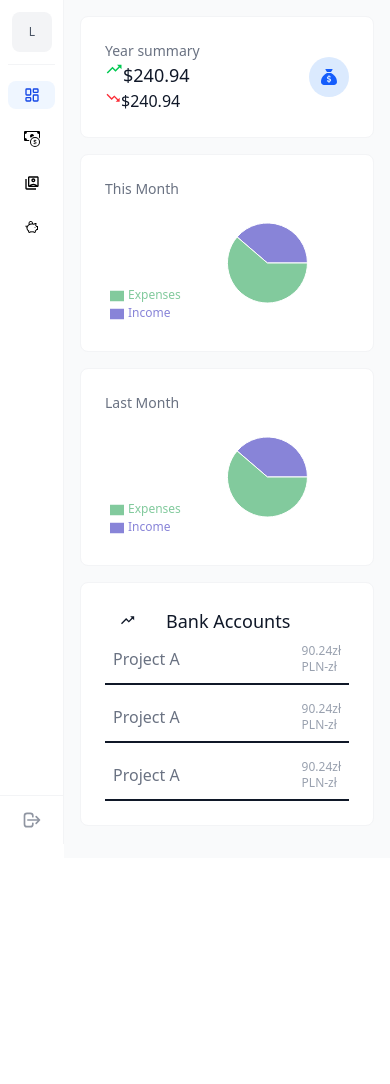
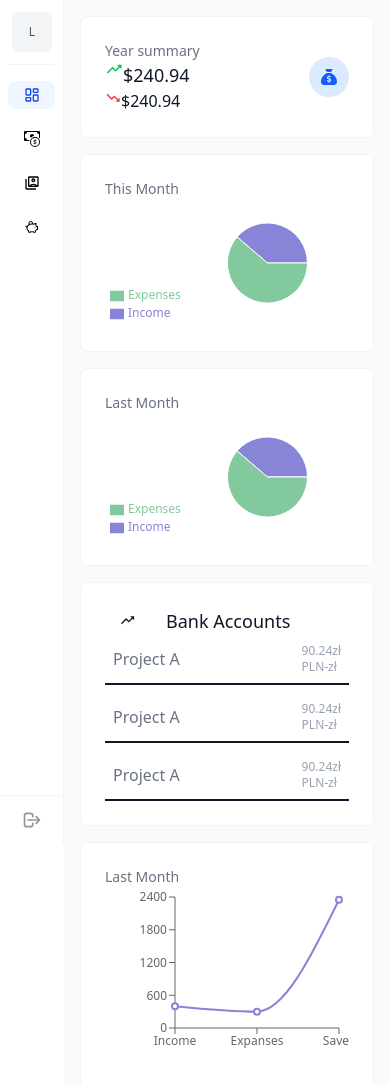
Before and after one commit to Just-Krzysztof/nextjs-budget, a Next.js app: page / in a window 390 px wide. Shown: the top 1084 px of the page. Before the commit the page ends 858 px from the top, so only its background shows below. Built offline with nearby package versions, Linux system fonts and the light colour scheme.

Commit message:
few boxes, and responsive

```diff
--- a/src/app/(dashboard)/page.tsx
+++ b/src/app/(dashboard)/page.tsx
@@ -28,7 +28,7 @@ export default function Home() {
   return (
     <>
       <div className="w-full flex gap-4 flex-col md:flex-row">
-        <article className="rounded-lg border border-gray-100 w-full bg-white p-6 md:w-1/3">
+        <article className="rounded-lg border border-gray-100 w-full bg-white p-6 md:w-1/3 md-h-[200px]">
           <div className="flex items-center justify-between">
             <div>
               <p className="text-sm text-gray-500">Year summary</p>
@@ -76,8 +76,8 @@ export default function Home() {
         </article>
       </div>
 
-      <div className="w-full flex flex-col md:flex-row mt-4 gap-4">
-        <div className="md:w-[50%]">
+      <div className="w-full flex flex-col lg:flex-row mt-4 gap-4">
+        <div className="lg:w-[50%]">
           <article className="rounded-lg border border-gray-100 w-full bg-white p-6 ">
             <div className="flex items-center gap-4">
               <BiTrendingUp className="w-[45px]" />
@@ -119,8 +119,19 @@ export default function Home() {
             </ul>
           </article>
         </div>
-        <div className="md:w-[50%]">
-          <MyLineChart data={sampleData} height="100%" />
+        <div className="lg:w-[50%]">
+          <article className="rounded-lg border border-gray-100 w-full bg-white p-6">
+            <div className="flex flex-col">
+              <p className="text-sm text-gray-500 self-start">Last Month</p>
+              <div className="w-full h-44 min-h-[120px]">
+                <MyLineChart
+                  data={sampleData}
+                  height="100%"
+                  showLegend={false}
+                />
+              </div>
+            </div>
+          </article>
         </div>
       </div>
       {/* <div className="w-full flex flex-col md:flex-row mt-4 gap-4">
```
